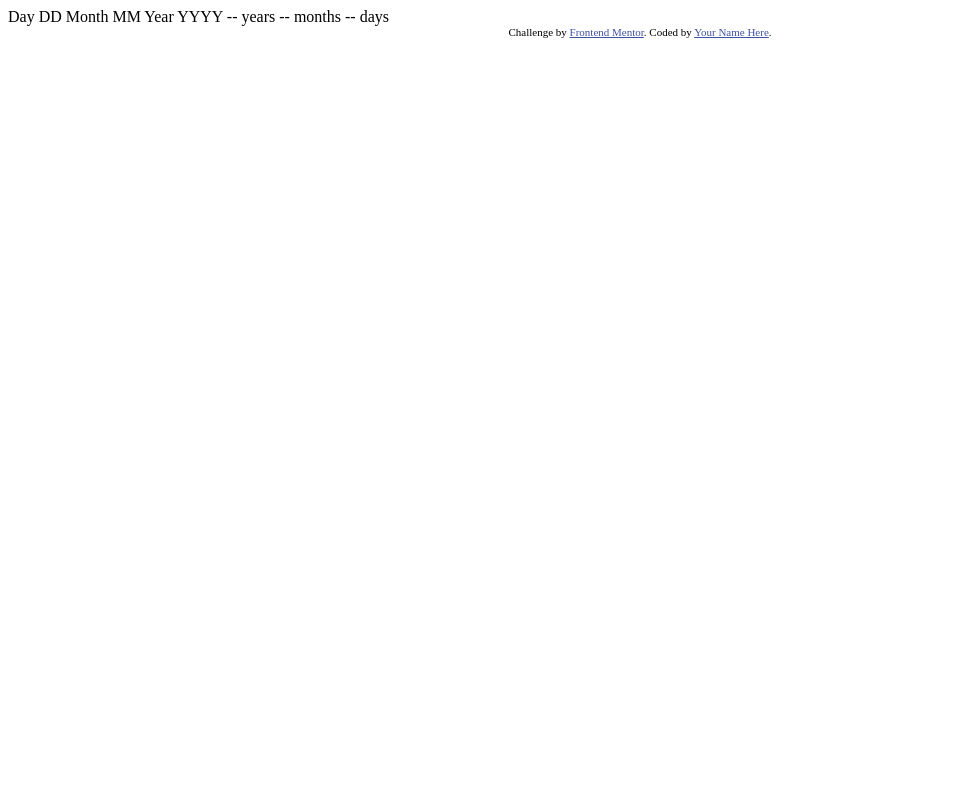
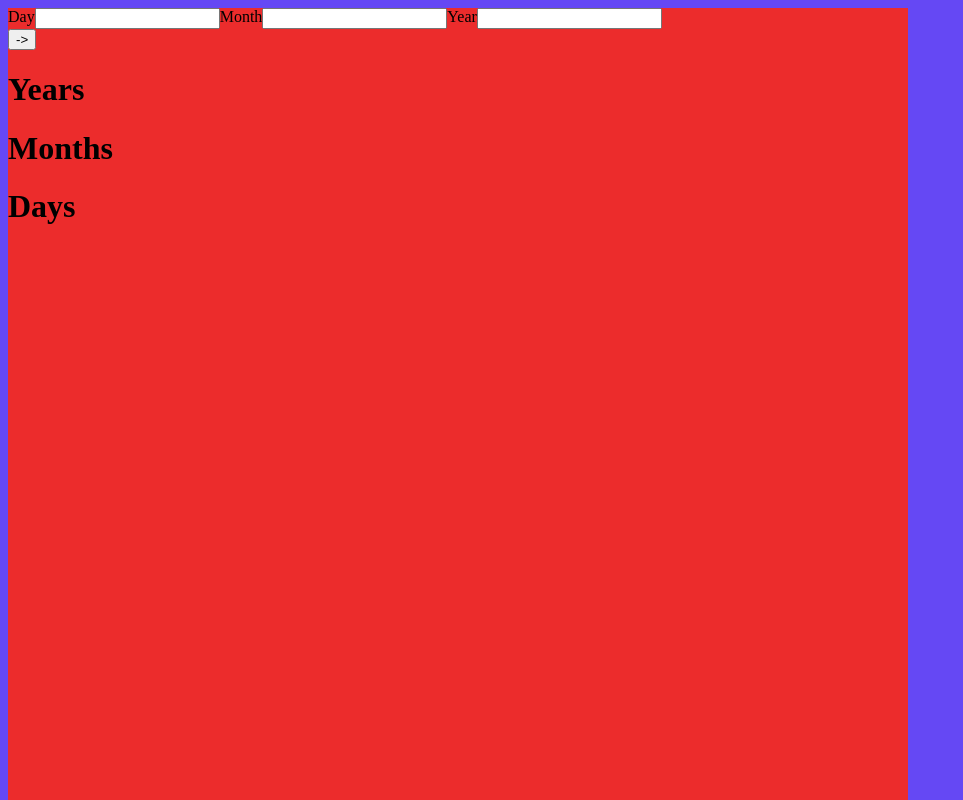
Before and after one commit to kyle-p-myers/age-calculator-app, a plain HTML site: page index.html in a window 1280 px wide. Shown: the top 800 px of the page, without its empty margins (0-963 px from the left). Drawn offline with Linux system fonts and the light colour scheme.

Commit message:
Added code to all 2 files.

```diff
--- a/index.html
+++ b/index.html
@@ -1,37 +1,42 @@
 <!DOCTYPE html>
 <html lang="en">
   <head>
-  <meta charset="UTF-8">
-  <meta name="viewport" content="width=device-width, initial-scale=1.0"> <!-- displays site properly based on user's device -->
+    <meta charset="UTF-8" />
+    <meta name="viewport" content="width=device-width, initial-scale=1.0" />
+    <!-- displays site properly based on user's device -->
+    <link href="styles.css" rel="stylesheet" />
+    <link
+      rel="icon"
+      type="image/png"
+      sizes="32x32"
+      href="./assets/images/favicon-32x32.png"
+    />
 
-  <link rel="icon" type="image/png" sizes="32x32" href="./assets/images/favicon-32x32.png">
-
-  <title>Frontend Mentor | Age calculator app</title>
+    <title>Kyle Myers | Age calculator app</title>
 
     <!-- Feel free to remove these styles or customise in your own stylesheet 👍 -->
-  <style>
-    .attribution { font-size: 11px; text-align: center; }
-    .attribution a { color: hsl(228, 45%, 44%); }
-  </style>
   </head>
   <body>
+    <div class="application-content">
+      <div class="input-content">
+        <form class="birth-input">
+          <label for="day"> Day </label> <br />
+          <input type="text" id="day" name="day" /><br />
+          <label for="month"> Month </label><br />
+          <input type="text" id="month" name="month" /><br />
+          <label for="year"> Year </label> <br />
+          <input type="text" id="year" name="year" /><br />
+        </form>
+        <div class="submit">
+            <button type="submit"> -> </button>
+        </div>
+        <div class="user-info">
+          <h1>Years</h1>
+          <h1>Months</h1>
+          <h1>Days</h1>
+      </div>
 
-  Day
-  DD
-
-  Month
-  MM
-
-  Year
-  YYYY
-
-  -- years
-  -- months
-  -- days
-
-  <div class="attribution">
-    Challenge by <a href="https://www.frontendmentor.io?ref=challenge" target="_blank">Frontend Mentor</a>.
-    Coded by <a href="#">Your Name Here</a>.
+      </div>
     </div>
   </body>
 </html>
--- /dev/null
+++ b/scripts.js
@@ -0,0 +1 @@
+var day = document.getElementById("day");
--- /dev/null
+++ b/styles.css
@@ -0,0 +1,15 @@
+html, body{
+    background-color:hsl(250, 89%, 62%);
+    height: 100%;
+}
+
+
+.input-content{
+    background-color: rgb(236, 44, 44);
+    width: 900px;
+    height: 1000px;
+    }
+
+.birth-input{
+    display: inline-flex;
+}
```
Lines whose indentation alone changed are shown as unchanged.
